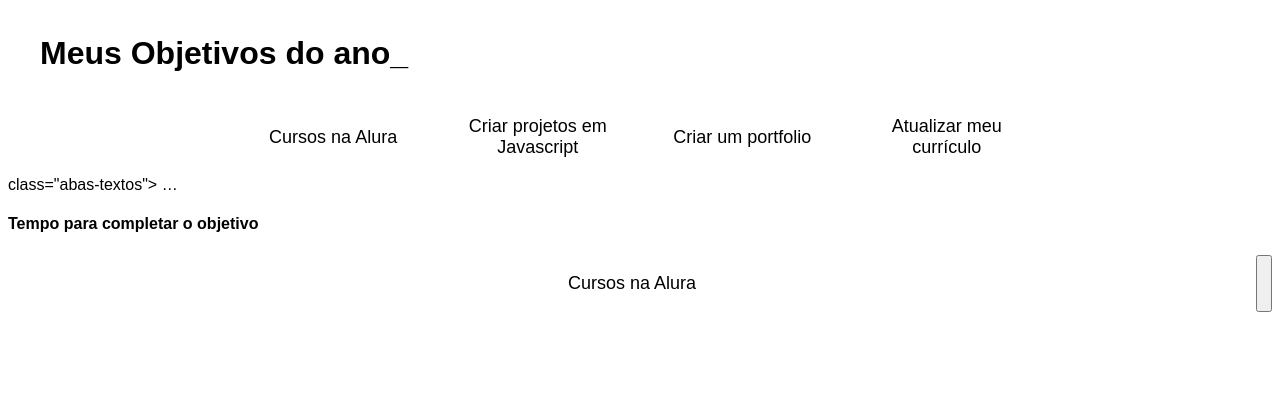
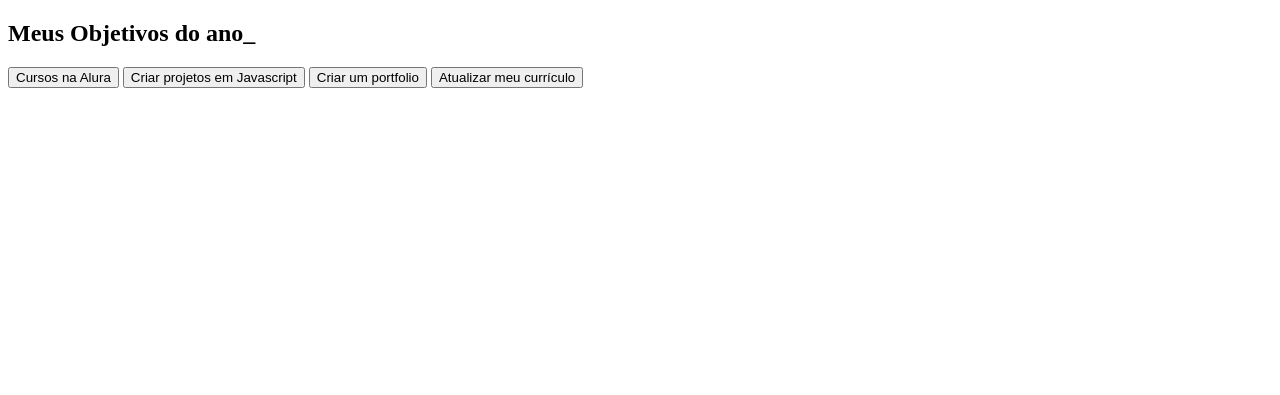
Before and after one commit to Huguinn04/Huguinn, a plain HTML site: page index.html in a window 1280 px wide. Drawn offline with Linux system fonts and the light colour scheme.

Commit message:
Add files via upload

```diff
--- a/index.html
+++ b/index.html
@@ -5,62 +5,16 @@
     <meta http-equiv="X-UA-Compatible" content="IE=edge">
     <meta name="viewport" content="width=device-width, initial-scale=1.0">
     <title>Meus objetivos do ano</title>
-    <link rel="stylesheet" href="style.css">
 </head>
 <body>
-   <section class="conteudo-principal">
+<section class="conteudo-principal">
     <h2 class="titulo-principal">Meus Objetivos do ano_</h2>
 <div class="botoes">
-    <button class="botao ativo">Cursos na Alura</button>
+    <button class="botao">Cursos na Alura</button>
     <button class="botao">Criar projetos em Javascript</button>
     <button class="botao">Criar um portfolio</button>
     <button class="botao">Atualizar meu currículo</button>
 </div>
 </section>
-</body>class="abas-textos">
-…        <h4 class="aba-conteudo-titulo-secundario">Tempo para completar o objetivo</h4>
-    </div>
-</div>
-<div class="conteudo">
-    <div class="botoes">
-        <button class="botao ativo">Cursos na Alura</button>
-        <button class="bota
-
-<div class="abas-textos">
-
-</div>
-<div class="abas-textos">
-    <div class="aba-conteudo">
-
-    </div>
-
-
-
-
-
-
-
-
-
-
-
-
-
-
-
-
-
-
-
-
-
-
-
-
-
-
-
-
-
-
-    </html>
+</body>
+   </html>
--- a/style.css
+++ b/style.css
@@ -1,5 +1,5 @@
-:@import url('https://fonts.googleapis.com/css2?family=Chakra+Petch:wght@400;700&display=swap');
-root {
+<link rel="stylesheet" href="style.css">
+:root {
     --cor-de-fundo: #1E1E1E;
     --verde: #6FFF57;
     --branco: #FFFFFF;
@@ -7,80 +7,9 @@ root {
     --botao-inativo: rgba(58, 55, 94, 0.5);
     --texto-fundo: rgba(58, 55, 94, 0.3);
 }
-
+@import url('https://fonts.googleapis.com/css2?family=Chakra+Petch:wght@400;700&display=swap');
 body {
     background-color: var(--cor-de-fundo);
     color: var(--branco);
     font-family: 'Chakra Petch', sans-serif;
 }
-.conteudo-principal {
-    display: flex;
-    flex-direction: column;
-    justify-content: center;
-    align-items: center;
-    max-width: 1200px;
-    width: 100%;
-    margin: 0 auto;
-}
-.titulo-principal {
-    text-align: left;
-    width: 100%;
-    font-size: 32px;
-}
-.titulo-principal span {
-    color: var(--verde);
-}
-.botao {
-    font-family: "Crakra Petch", sans-serif;
-    background-color: var(--botao-inativo);
-    color: var(--branco);
-    display: flex;
-    justify-content: center;
-    padding: 1em;
-    font-size: 18px;
-    align-items: center;
-    width: 100%;
-    border-bottom: 4px solid var(--botao-ativo);
-    border-left: 2px solid var(--botao-ativo);
-    border-right: 2px solid var(--botao-ativo);
-    border-top: none;
-
-}
-.botoes {
-    display: block;
-}
-
-@media screen and (min-width: 768px) {
-    .botoes {
-        display: flex;
-    }
-}
-.botao:first-child {
-    border-radius: 40px 40px 0 0;
-}
-
-@media screen and (min-width: 768px) {
-    .botoes {
-        display: flex;
-    }
-
-    .botao:first-child {
-        border-radius: 40px 0 0 0;
-    }
-
-    .botao:last-child {
-        border-radius: 0 40px 0 0;
-    }
-}
-.ativo{
-    background-color: var(--botao-ativo);
-    border-bottom: 4px solid var(--verde);
-}
-.abas-textos{
-    background-color: var(--texto-fundo);
-}
-.abas-textos{
-    background-color: var(--texto-fundo);
-    padding: 40px;
-    border-radius: 0 0 40px 40px;
-}
```
